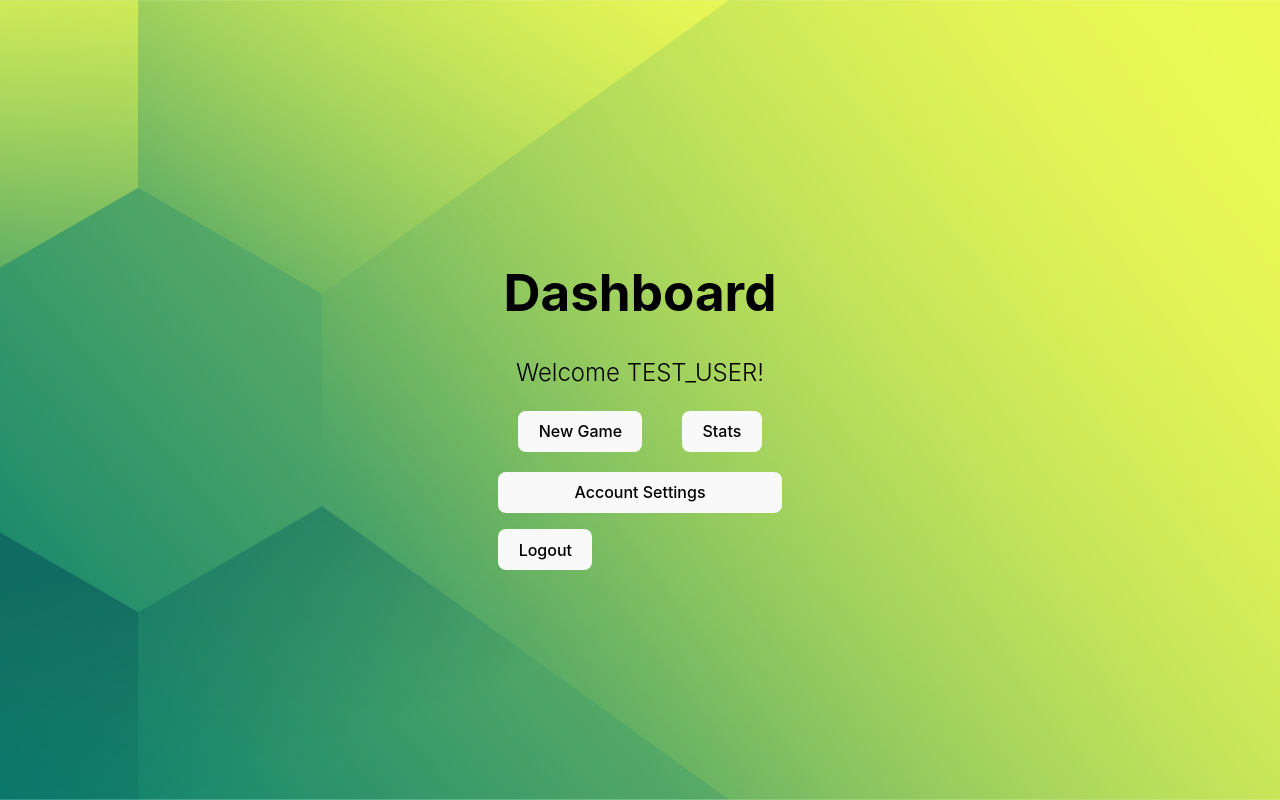
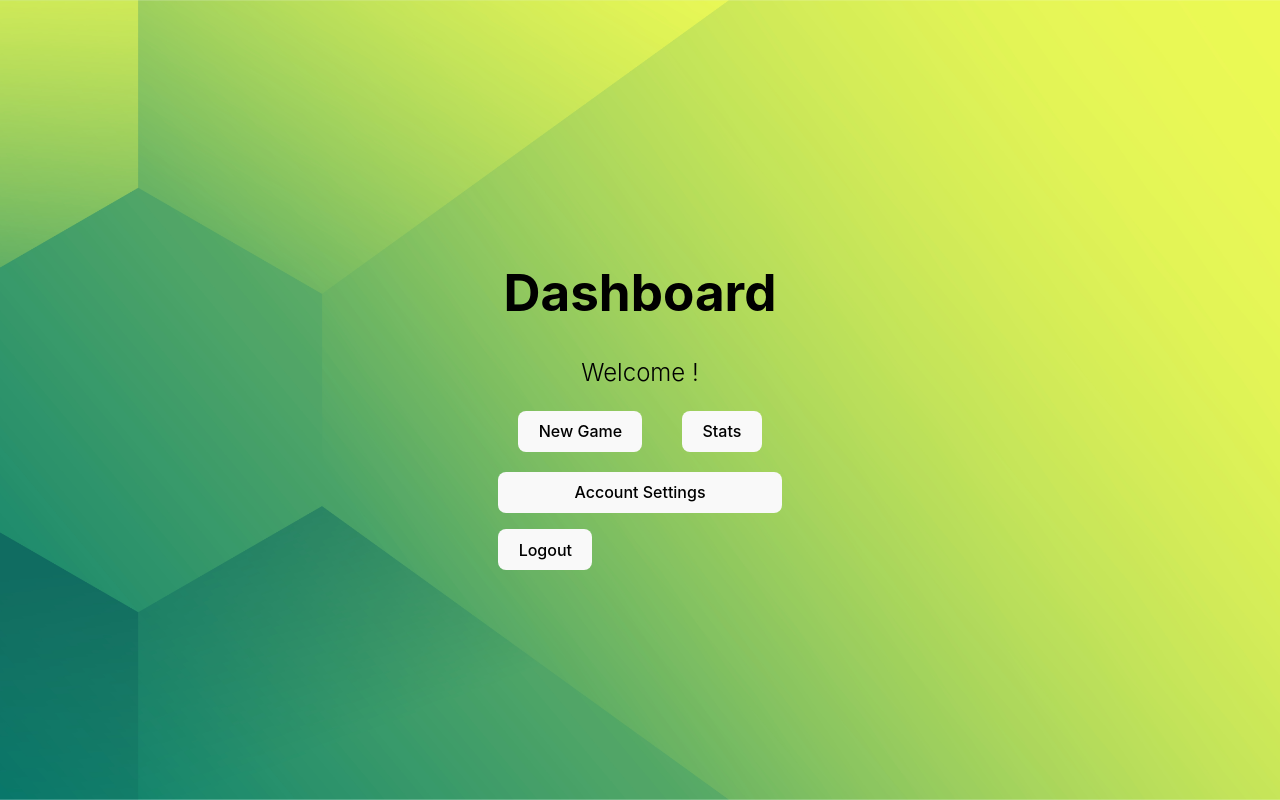
Before and after one commit to robbdouglas/hearthstone-battlegrounds-stats, a React (Vite) app: page /dashboard in a window 1280 px wide. Built offline with nearby package versions, Linux system fonts and the light colour scheme.

Commit message:
add context to login so that username is shown in dashboard

```diff
--- a/src/components/Dashboard.jsx
+++ b/src/components/Dashboard.jsx
@@ -6,13 +6,10 @@ import axios from "axios";
 import "../styles/Dashboard.css";
 import { useUsersContext } from "../contexts/UsersContext";
 
-const activeUser = "TEST_USER";
-
 function Dashboard() {
   const navigate = useNavigate();
 
   const { user } = useUsersContext();
-  console.log("user:", user);
 
   const handleLogout = async () => {
     try {
@@ -30,7 +27,7 @@ function Dashboard() {
     <div>
       <div className="dashboard-welcome">
         <h1>Dashboard</h1>
-        <h2>Welcome {activeUser}!</h2>
+        <h2>Welcome {user.username}!</h2>
       </div>
       <div className="ng-stats-div">
         <Link to="/new-game-form">
--- a/src/components/Login.jsx
+++ b/src/components/Login.jsx
@@ -2,11 +2,13 @@ import React, { useState } from "react";
 import { Link, useNavigate } from "react-router-dom";
 import axios from "axios";
 import "../styles/Login.css";
+import { useUsersContext } from "../contexts/UsersContext";
 
 function Login() {
   const navigate = useNavigate();
   const [username, setUsername] = useState("");
   const [password, setPassword] = useState("");
+  const { setUser } = useUsersContext();
   const [error, setError] = useState(null);
 
   const handleLogin = async (e) => {
@@ -20,8 +22,9 @@ function Login() {
         },
         { withCredentials: true }
       );
-      const token = response.data.token;
-      localStorage.setItem("token", token);
+      console.log("response:", response);
+      const loggedUser = response.data.user;
+      setUser({ ...loggedUser, isLoggedIn: true });
       navigate("/dashboard");
     } catch (error) {
       setError("Username or password is incorrect!");
--- a/src/contexts/UsersContext.jsx
+++ b/src/contexts/UsersContext.jsx
@@ -2,7 +2,7 @@ import { createContext, useContext, useState } from "react";
 
 export const initialUser = {
   _id: "",
-  userName: "",
+  username: "",
   isLoggedIn: false,
 };
 
```
